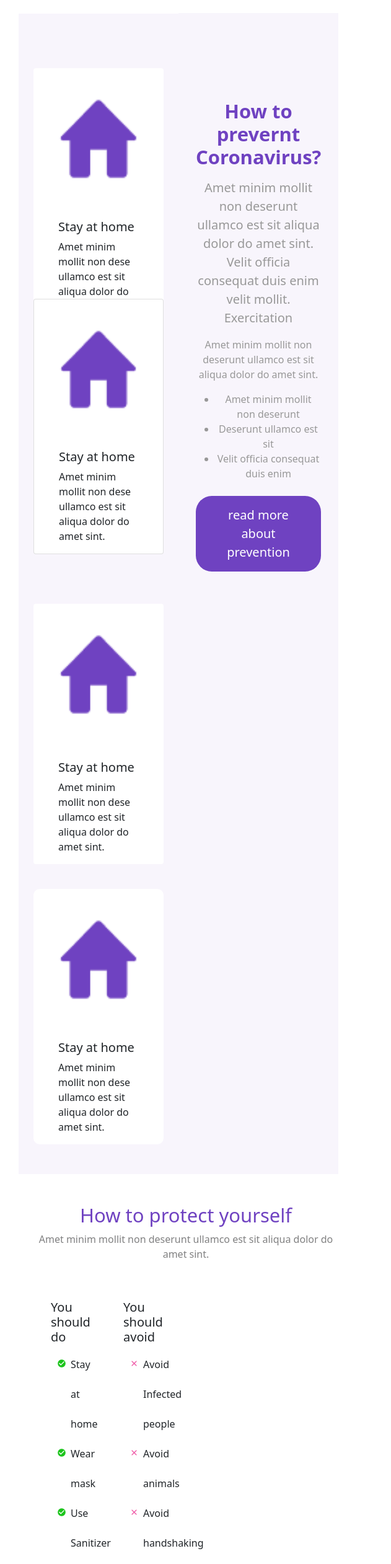
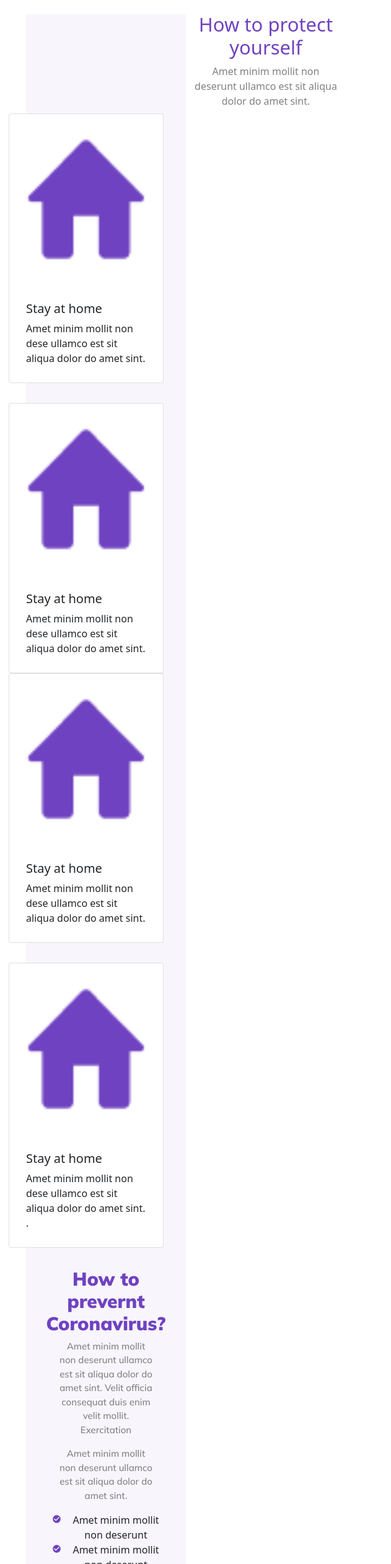
Before and after one commit to TayyabaFatima1/hackathon, a plain HTML site: page index.html in a window 600 px wide. Shown: the part 2951-5474 px from the top of the page at 62% size, 631 px wide, since content can reach past the window. Drawn offline with nearby package versions, Linux system fonts and the light colour scheme.

Commit message:
editform

```diff
--- a/index.html
+++ b/index.html
@@ -181,94 +181,85 @@
       </div>
       <!-- part 5 started -->
 
-      <div class="container-fluid row justify-content-around row-gap-3 row-cols-1 row-cols-sm-1 row-cols-md-1 row-cols-lg-2 py-5 bg-#F8F5FC  Stay " style="width: 50% ; top:25px ; margin-bottom: 25px; position: relative; background: #F8F5FC;">
+     <section class="container-fluid purple-section">
+      <div class="container">
+        <div class="cards-section">
 
-        <div class=" col"style="top: 40px;position: relative; ">
-            <div class="card border-0 px-4 ">
-                <div class=" py-4 imgee">
-                    <img src="images/Mask Group (4).png" class="card-img-top " alt="...">
-                </div>
-                <div class="card-body text-lg-start">
+          <div class="cards">
+            <div class="two-cards card-padding-top">
+              <div class="card" style="width: 250px;">
+  <img src="images/Mask Group (4).png" class="card-img-top" alt="...">
+  <div class="card-body">
     <h5 class="card-title">Stay at home</h5>
-                    <p class="card-text text-body-secondary">Amet minim mollit non dese
+    <p class="card-text">Amet minim mollit non dese
 ullamco est sit aliqua dolor
 do amet sint. </p>
   </div>
 </div>
-        </div>
-
-        <div class=" col ">
-            <div class="card  border-0-1 px-4 home-card1">
-                <div class=" py-4 imgee">
-                    <img src="images/Mask Group (4).png" class="card-img-top " alt="...">
-                </div>
-                <div class="card-body text-lg-start">
+<div class="card" style="width: 250px;">
+  <img src="images/Mask Group (4).png" class="card-img-top" alt="...">
+  <div class="card-body">
     <h5 class="card-title">Stay at home</h5>
-                    <p class="card-text text-body-secondary">Amet minim mollit non dese
+    <p class="card-text">Amet minim mollit non dese
 ullamco est sit aliqua dolor
 do amet sint. </p>
-                </div>
+
   </div>
 </div>
 
-        <div class=" col" style="    margin-top: 40px;">
-            <div class="card border-0 px-4 gap-2 " style=" margin-top: 40px;" >
-                <div class="  py-4 imgee">
-                    <img src="images/Mask Group (4).png" class="card-img-top " alt="...">
             </div>
-                <div class="card-body text-lg-start">
+
+               <div class="two-cards">
+              <div class="card" style="width: 250px;">
+  <img src="images/Mask Group (4).png" class="card-img-top" alt="...">
+  <div class="card-body">
     <h5 class="card-title">Stay at home</h5>
-                    <p class="card-text text-body-secondary">Amet minim mollit non dese
+    <p class="card-text">Amet minim mollit non dese
 ullamco est sit aliqua dolor
 do amet sint. </p>
+
   </div>
+</div>
+<div class="card" style="width: 250px;">
+  <img src="images/Mask Group (4).png" class="card-img-top" alt="...">
+  <div class="card-body">
+    <h5 class="card-title">Stay at home</h5>
+    <p class="card-text">Amet minim mollit non dese
+ullamco est sit aliqua dolor
+do amet sint. .</p>
+
   </div>
 </div>
 
-        <div class=" col" style="    margin-top: 40px;">
-            <div class="card border-1 px-4 home-card2 ">
-                <div class=" py-4 imgee">
-                    <img src="images/Mask Group (4).png" class="card-img-top " alt="...">
-                </div>
-                <div class="card-body text-lg-start">
-                    <h5 class="card-title">Stay at home</h5>
-                    <p class="card-text text-body-secondary">Amet minim mollit non dese
-                        ullamco est sit aliqua dolor
-                        do amet sint. </p>
             </div>
           </div>
+          <div class="check-section">
+              <h5>How to prevernt Coronavirus?</h5>
+             <div class="cards-para">
+               <p>Amet minim mollit non deserunt ullamco est sit aliqua dolor do amet sint. Velit officia consequat duis enim velit mollit. Exercitation</p>
+               <p>Amet minim mollit non deserunt ullamco est sit aliqua dolor do amet sint. </p>
              </div>
+             <div class="check-sign">
+              <ul>
+                <li class="check-signli">Amet minim mollit non deserunt</li>
+                <li class="check-signli">Amet minim mollit non deserunt</li>
+                <li class="check-signli">Amet minim mollit non deserunt</li>
+              </ul>
+              <div class="c-btn">
+                <button class="card-btn">read more about prevention</button>
               </div>
-    <div class="col container-fluid" style="width: 50%;background: #F8F5FC;;
-    top: 100px;">
-      <div class="card-body lh-base text-center text-sm-center text-md-center text-lg-start my-lg-5 " style=" top: 100px; position: relative;
-      top: 100px;">
-          <h1 class=" card-title mt-4 fonnt fw-bold purplee" style="color: #6F42C1;"> How to prevernt Coronavirus?</h1>
-          <p class="card-text text-body-secondary fs-5 mt-3" style="color: #989898;">Amet minim mollit non deserunt
-              ullamco est sit aliqua dolor do amet sint. Velit officia consequat duis enim velit
-              mollit. Exercitation</p>
-          <p class="text-body-secondary" style="color: #989898;">Amet minim mollit non deserunt ullamco est sit aliqua
-              dolor do amet sint. </p>
-          <ul class="listing mb-4" style="color: #989898;">
-              <li class="text-body-secondary">Amet minim mollit non deserunt</li>
-              <li class="text-body-secondary">Deserunt ullamco est sit</li>
-              <li class="text-body-secondary">Velit officia consequat duis enim </li>
-          </ul>
 
-          <button type="button" class="btn btn-dark fs-5 px-4 py-3 rounded-5 btn-custom border-0 purpleeed" style="width: Hug (276.5px)px;
-          height: Hug (41.8px)px;
-          top: 519px;
-          left: 736px;
-          padding: 12.9px 32.25px 12.9px 32.25px;
-          gap: 20px;
-          border-radius: 25.8px;
-          opacity: 0px;background-color: #6F42C1;
-          ">read
-              more about prevention</button>
 
             </div>
+
+
+
+
         </div>
+
+
       </div>
+    </section>
     <!-- part 6 started -->
     <div class="align-items-center justify-content-center text-center">
       <h1 class=" text-center" style="color:#6F42C1;
@@ -309,8 +300,8 @@
         </div>
       </div>
     </div>
-    <div class="col-sm-6 img-of-protect" style="width: 50%;">
-      <img src="images/1 1.png" alt="">
+    <div class="col-sm-12 img-of-protect" style="width: 50%;">
+      <img class="img-of-protect" src="images/1 1.png" alt="">
     </div>
   </div>
     <!-- <div class="b-example-divider"></div>
--- a/style.css
+++ b/style.css
@@ -160,13 +160,76 @@ a{
     list-style: url(images/close_24px.png);
     line-height: 3;
 }
+.purple-section{
+    background-color: #F8F5FC;
+    margin-top: 5%;
+    padding-bottom: 60px;
+}
+.cards{
+    display: flex;
+}
+.card-padding-top{
+    padding-top: 10rem;
+}
+.card-body{
+    padding: 27px;
+}
+.cards-section {
+    display: flex;
+    justify-content: space-between;
+    align-items: center;
+}
+.check-section h5 {
+    color: #6F42C1;
+    font-family: 'mulish';
+    font-size: 30px;
+    font-weight: 900;
+}
+.cards-para p {
+    max-width: 80%;
+    font-family: 'mulish';
+    font-size: 15px;
+    color: #808081;
+    font-weight: 500;
+}
+.check-signli{
+    list-style: url(images/check_circle.png);
+}
+.check-section p {
+    font-family: 'mulish';
+    font-size: 15px;
+    color: #808081;
+    font-weight: 500;
+}
+.card-btn {
+    padding: 10px 41px;
+    background-color: #6F42C1;
+    color: white;
+    border-radius: 25.8px;
+    text-transform: uppercase;
+    border: 1px solid #6F42C1;
+    font-family: 'mulish-light';
+    font-weight: 400;
+    margin-top: 1rem;
+}
+.two-cards {
+    display: flex;
+    flex-direction: column;
+    align-items: center;
+    justify-content: center;
+    /* margin-top: 3rem; */
+    gap: 2rem;
+    margin-right: 4rem;
+}
 
-@media screen and (min-width:400px) and (max-width:760px) {
+@media screen and (min-width:300px) and (max-width:760px) {
     .img-of-protect{
         position: absolute;
         right: 280px;
-        top: 397rem;
-        width: 50%;
+        top: 200rem;
+        width: 200%;
+        height: 200px;
+        width: ;
     }
     .cont1{
         padding-top: 0px;
@@ -183,4 +246,56 @@ a{
         flex-wrap: wrap;
         flex-direction: column;
     }
+
+    .prevernt{
+        position: relative;
+        width: 100%;
+        margin: auto;
+        display: none;
+    }
+    .py-5{
+        padding: 0%;
+        padding-top: 0%;
+        padding-bottom: 0%;
+    }
+    .check-section{
+        margin-top: 2rem;
+    }
+    .cards-para {
+        display: flex;
+        flex-direction: column;
+        align-items: center;
+        justify-content: center;
+    }
+    .check-sign {
+        text-align: center;
+        align-items: center;
+        justify-content: center;
+    }
+    .check-sign img {
+        width: 17px;
+        height: 17px;
+        margin-top: -20px;
+    }
+    .check-sign {
+        text-align: center;
+        align-items: center;
+        justify-content: center;
+    }
+    .c-btn {
+        display: flex;
+        justify-content: center;
+        align-items: center;
+    }
+    .check-section * {
+        text-align: center;
+    }
+    .cards-section {
+        flex-direction: column;
+    }
+    .cards {
+        flex-direction: column;
+        column-gap: 1rem;
+    }
+
 }
```
Lines whose indentation alone changed are shown as unchanged.
